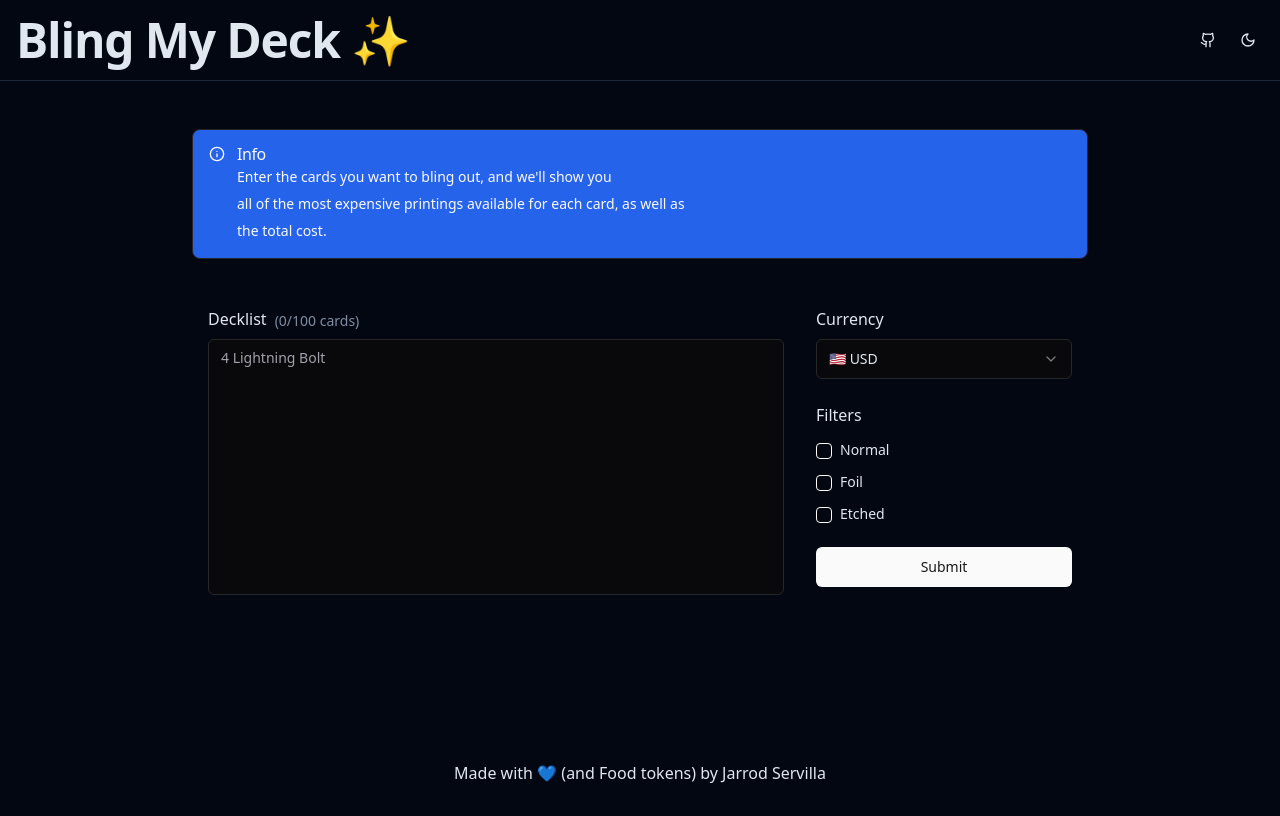
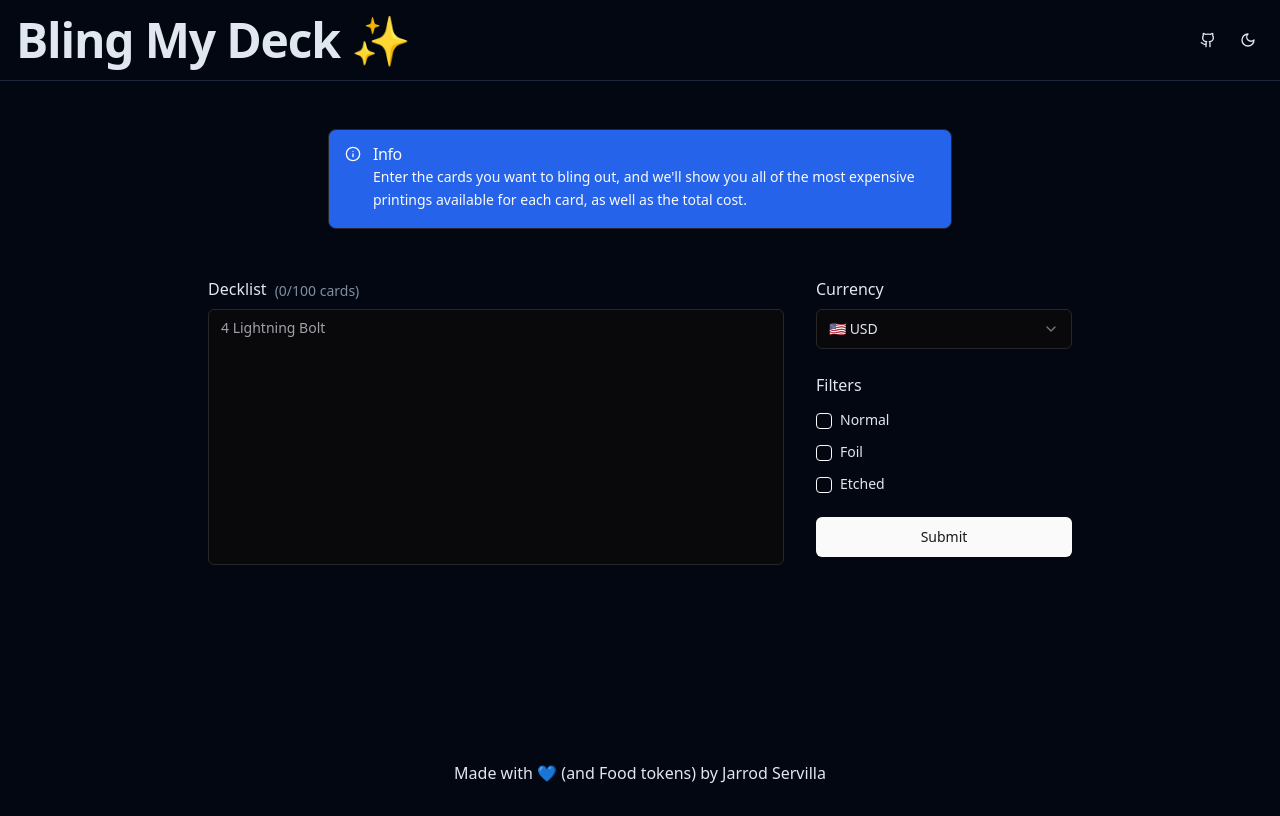
Before and after one commit to jcserv/bling-my-deck, a React (Vite) app: page / in a window 1280 px wide. Built offline with nearby package versions, Linux system fonts and the light colour scheme.

Commit message:
tweak: info sizing

```diff
--- a/src/routes/index.lazy.tsx
+++ b/src/routes/index.lazy.tsx
@@ -11,13 +11,15 @@ function Index() {
   return (
     <section className="p-2 md:p-4">
       <div className="min-h-[80vh] w-full flex flex-col items-center">
-        <Alert className="w-full max-w-4xl bg-blue-400 dark:bg-blue-600 my-4 md:my-8">
+        <Alert className="w-1/2 max-w-4xl bg-blue-400 dark:bg-blue-600 my-4 md:my-8">
           <Info className="h-4 w-4" />
           <AlertTitle>Info</AlertTitle>
           <AlertDescription className="space-y-1">
-            <p>Enter the cards you want to bling out, and we&apos;ll show you</p>
-            <p>all of the most expensive printings available for each card, as well as</p>
-            <p>the total cost.</p>
+            <p>
+              Enter the cards you want to bling out, and we&apos;ll show you all
+              of the most expensive printings available for each card, as well
+              as the total cost.
+            </p>
           </AlertDescription>
         </Alert>
         <CartForm />
```
